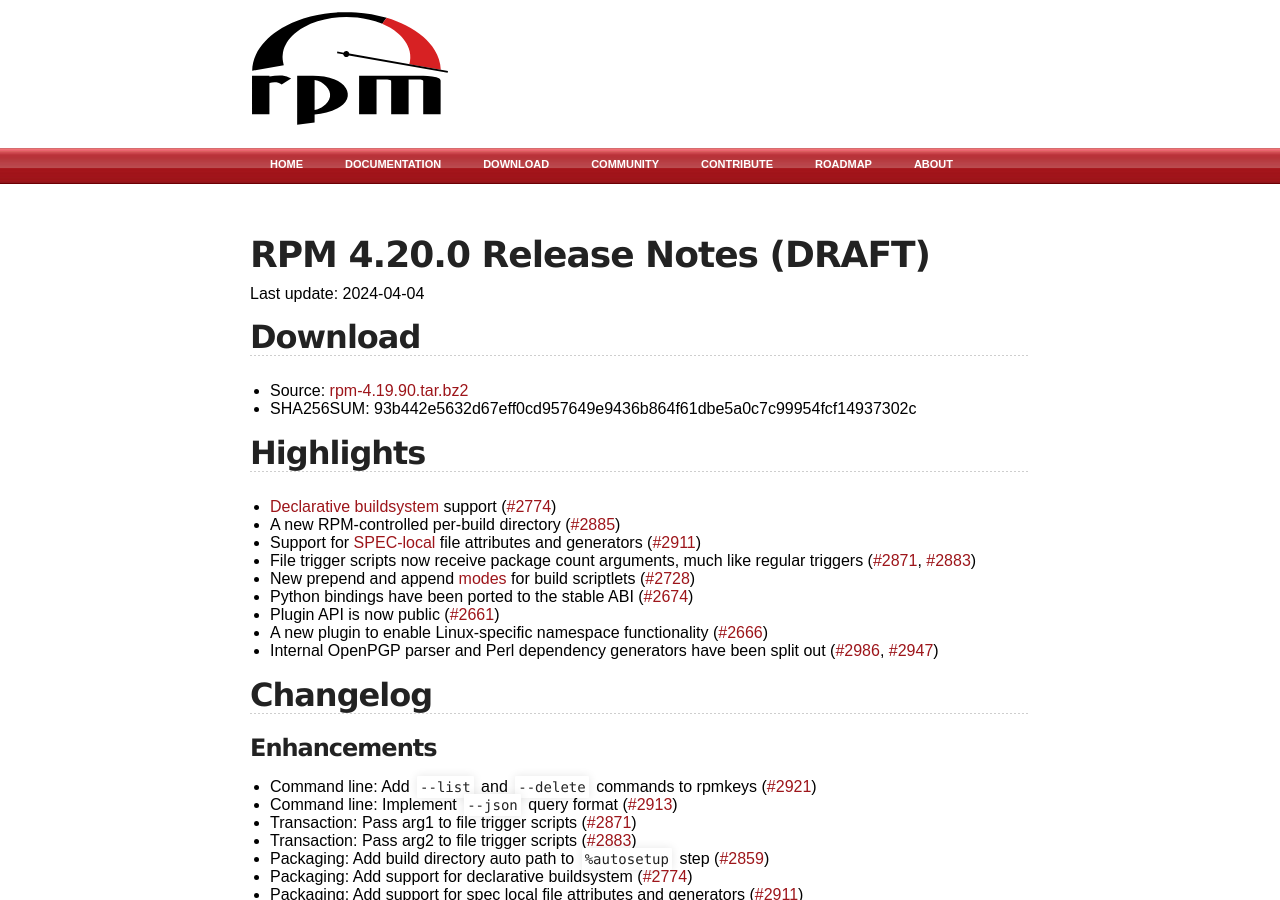
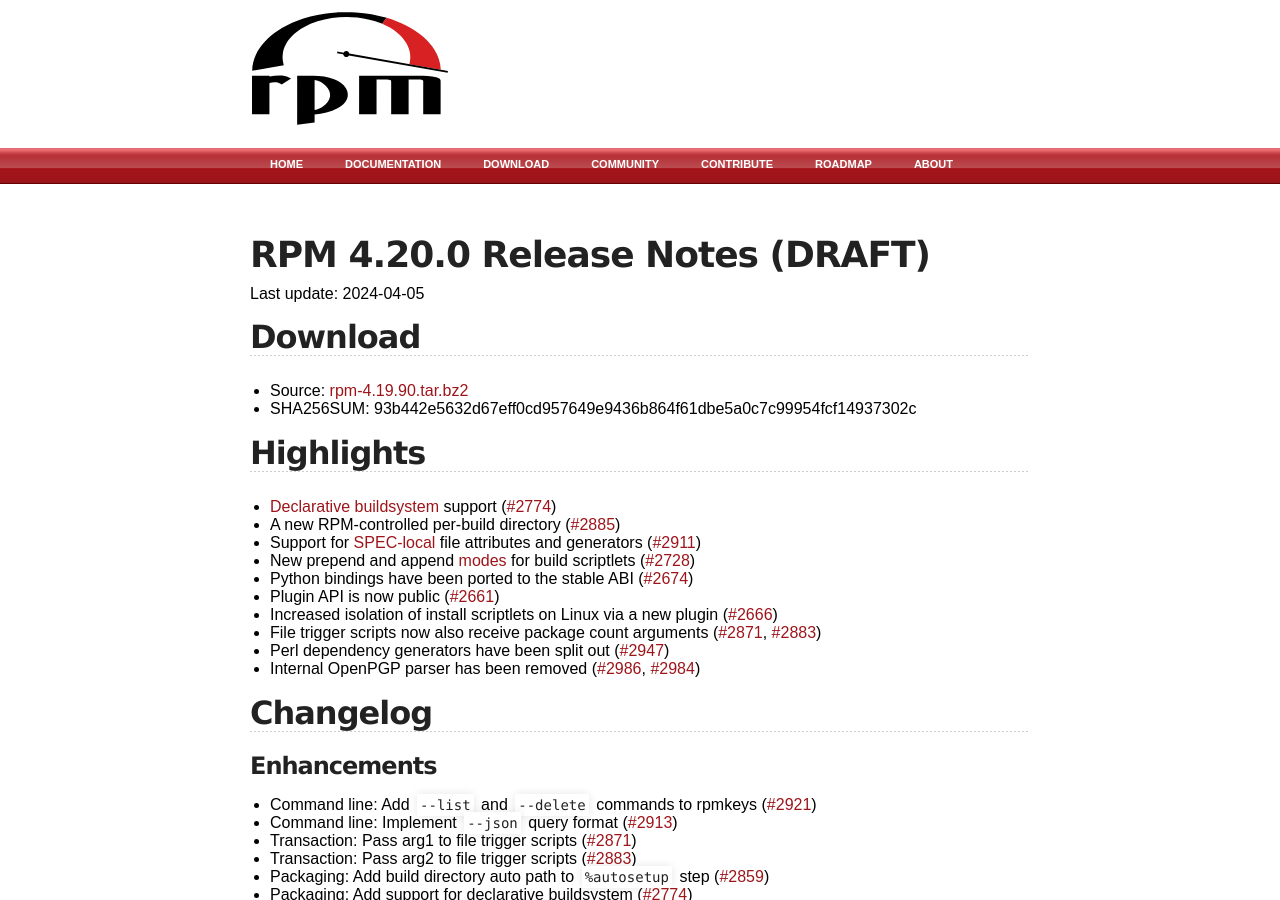
Before and after one commit to rpm-software-management/rpm-web, a Jekyll site: the page built from wiki/Releases/4.20.0.md, in a window 1280 px wide and 900 px high. Built offline with Jekyll 4.4.1, drawn with Linux system fonts in a browser that asks for light colours; some of the changed text lies outside the part shown.

Commit message:
Some more RN tweaks

```diff
--- a/wiki/Releases/4.20.0.md
+++ b/wiki/Releases/4.20.0.md
@@ -5,7 +5,7 @@ title: rpm.org - Releases
 
 # RPM 4.20.0 Release Notes (DRAFT)
 
-Last update: 2024-04-04
+Last update: 2024-04-05
 
 ## Download
 * Source: [rpm-4.19.90.tar.bz2](https://ftp.osuosl.org/pub/rpm/releases/testing/rpm-4.19.90.tar.bz2)
@@ -15,12 +15,13 @@ Last update: 2024-04-04
 * [Declarative buildsystem](https://rpm-software-management.github.io/rpm/manual/buildsystem.html) support ([#2774](https://github.com/rpm-software-management/rpm/pull/2774))
 * A new RPM-controlled per-build directory ([#2885](https://github.com/rpm-software-management/rpm/pull/2885))
 * Support for [SPEC-local](https://rpm-software-management.github.io/rpm/manual/dependency_generators.html#using-file-attributes-in-their-own-package) file attributes and generators ([#2911](https://github.com/rpm-software-management/rpm/pull/2911))
-* File trigger scripts now receive package count arguments, much like regular triggers ([#2871](https://github.com/rpm-software-management/rpm/pull/2871), [#2883](https://github.com/rpm-software-management/rpm/pull/2883))
 * New prepend and append [modes](https://rpm-software-management.github.io/rpm/manual/spec.html#build-scriptlets) for build scriptlets ([#2728](https://github.com/rpm-software-management/rpm/pull/2728))
 * Python bindings have been ported to the stable ABI ([#2674](https://github.com/rpm-software-management/rpm/pull/2674))
 * Plugin API is now public ([#2661](https://github.com/rpm-software-management/rpm/pull/2661))
-* A new plugin to enable Linux-specific namespace functionality ([#2666](https://github.com/rpm-software-management/rpm/pull/2666))
-* Internal OpenPGP parser and Perl dependency generators have been split out ([#2986](https://github.com/rpm-software-management/rpm/pull/2986), [#2947](https://github.com/rpm-software-management/rpm/pull/2947))
+* Increased isolation of install scriptlets on Linux via a new plugin ([#2666](https://github.com/rpm-software-management/rpm/pull/2666))
+* File trigger scripts now also receive package count arguments ([#2871](https://github.com/rpm-software-management/rpm/pull/2871), [#2883](https://github.com/rpm-software-management/rpm/pull/2883))
+* Perl dependency generators have been split out ([#2947](https://github.com/rpm-software-management/rpm/pull/2947))
+* Internal OpenPGP parser has been removed ([#2986](https://github.com/rpm-software-management/rpm/pull/2986), [#2984](https://github.com/rpm-software-management/rpm/pull/2984))
 
 ## Changelog
 ### Enhancements
@@ -83,3 +84,5 @@ Last update: 2024-04-04
 ## Compatibility notes
 * The `%patchN` macro syntax (where `N` is a patch number) is now obsolete and
   will produce a build error.  Use `%patch N` (or `%patch -P N`) instead.
+* The `rpm2cpio(8)` utility has been [removed](https://github.com/rpm-software-management/rpm/pull/2758) in favor of `rpm2archive(8)`.
+* Python 3.7 and OpenSSL 3.0 are now the minimum build requirements.
```
Also changed, not shown: index.md (+4 -3 lines), timeline.md (+4 -3 lines).
